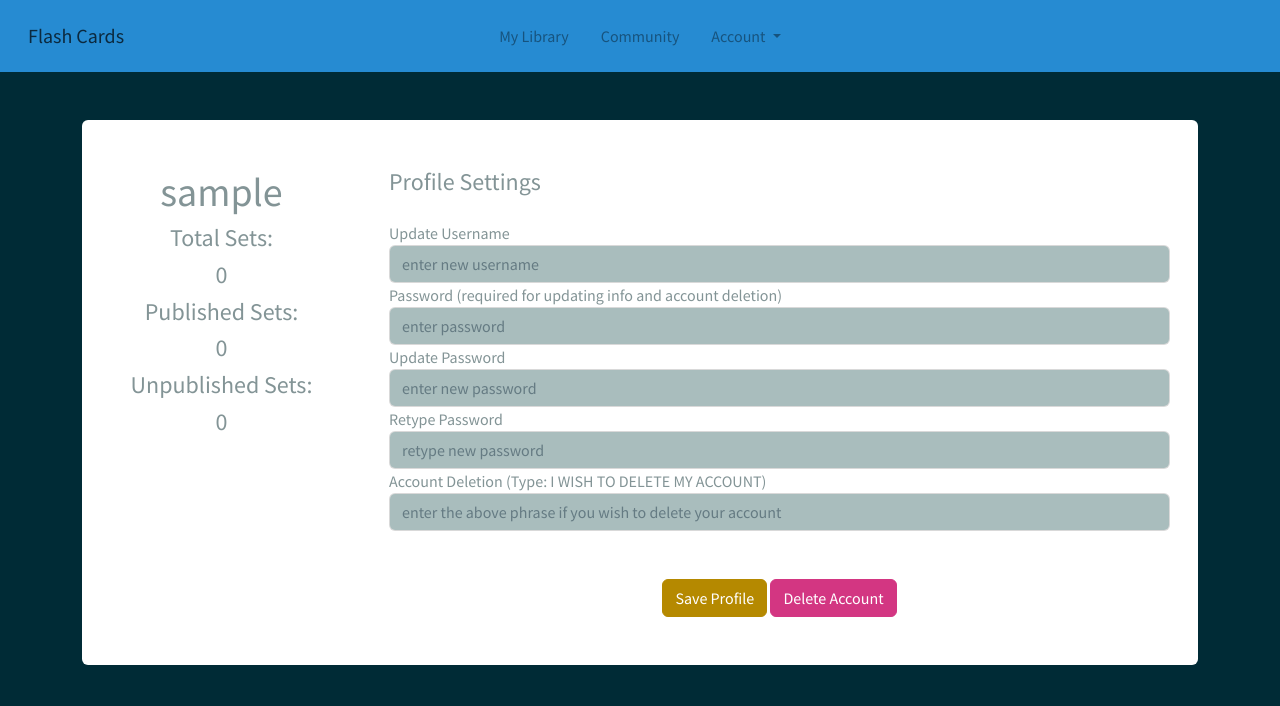
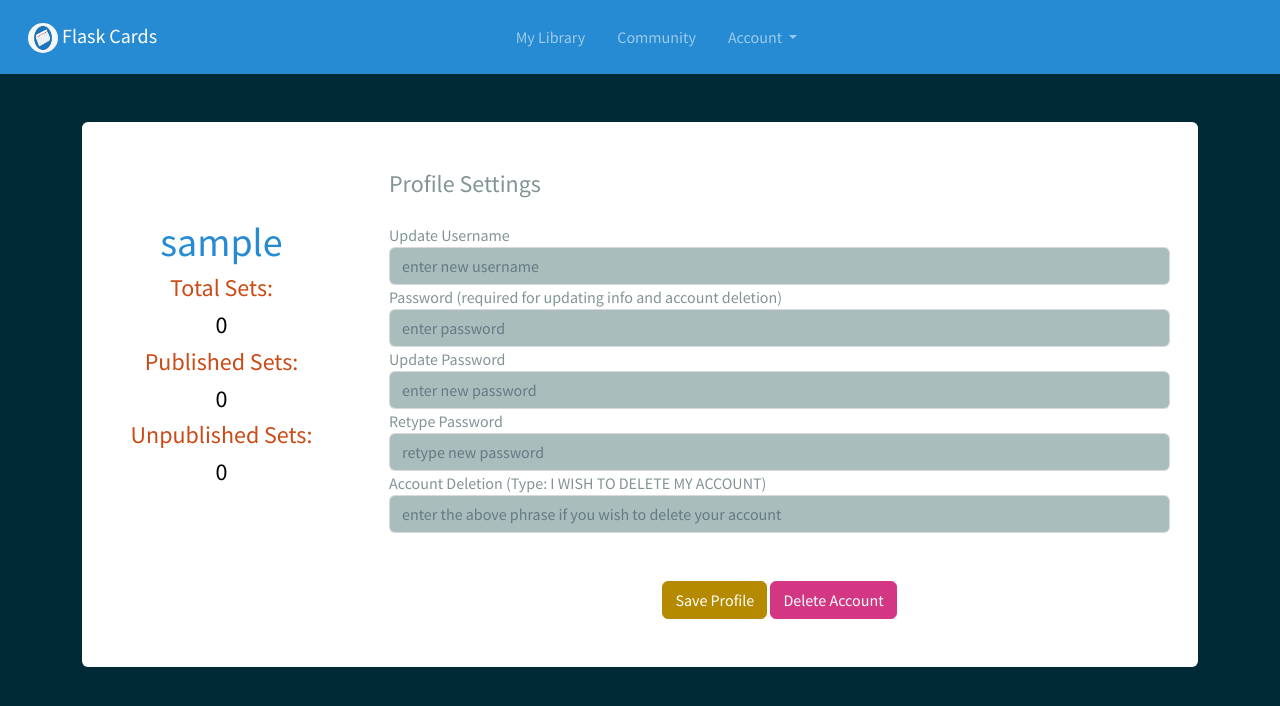
Before and after one commit to manish295/FlaskCards, a Flask app: page /profile in a window 1280 px wide. Shown: the top 706 px of the page. Run offline with Flask 2, Linux system fonts and the light colour scheme; the visitor is signed in with stand-in values (Sample User, id 1); data that the repository does not hold is empty; some libraries are stand-ins or nearby versions.

Commit message:
logo image added, readme updated, styling changes

```diff
--- a/back_end/database.py
+++ b/back_end/database.py
@@ -95,15 +95,23 @@ class Database:
             print(err)
             self.close()
 
+    def get_user_name(self, user_id):
+        try:
+            self.cur.execute("SELECT name FROM users WHERE user_id = %(user_id)s", {"user_id": user_id})
+            results = self.cur.fetchone()
+            return results
+
+        except Exception as err:
+            print(err)
+            self.close()
 
     def get_sets(self, user_id):
         try:
-            self.cur.execute("SELECT set_id, set_name, community FROM sets WHERE user_id = %(user_id)s ORDER BY set_id", {'user_id': user_id})
+            self.cur.execute("SELECT user_id, set_id, set_name, community FROM sets WHERE user_id = %(user_id)s ORDER BY set_id", {'user_id': user_id})
             results = self.cur.fetchall()
             if len(results) == 0:
                 return None
             else:
-                print(results)
                 return results
 
         except Exception as err:
@@ -112,7 +120,7 @@ class Database:
 
     def get_sets_community(self):
         try:
-            self.cur.execute("SELECT set_id, set_name, community FROM sets WHERE community = TRUE")
+            self.cur.execute("SELECT user_id, set_id, set_name, community FROM sets WHERE community = TRUE")
             results = self.cur.fetchall()
             if len(results) == 0:
                 return None
@@ -203,3 +211,16 @@ class Database:
 
     def close(self):
         self.conn.close()
+# db = Database()
+# set_info = db.get_sets_community()
+# user_names = {}
+# print(set_info)
+# if set_info != None:
+#     for x in set_info:
+#         user_id = x[0]
+#         print(user_id)
+#         name = db.get_user_name(user_id)[0]
+#         user_names[user_id] = name
+
+# db.close()
+# print(user_names)
--- a/main/routes.py
+++ b/main/routes.py
@@ -19,8 +19,14 @@ def home(community=None):
         return render_template("home.html", message="Your Card sets", set_info=set_info, c_mode=False)
     else:
         set_info = db.get_sets_community()
+        user_names = {}
+        if set_info != None:
+            for x in set_info:
+                user_id = x[0]
+                name = db.get_user_name(user_id)[0]
+                user_names[user_id] = name
         db.close()
-        return render_template("home.html", message="Community Curated Sets", set_info=set_info, c_mode=True)
+        return render_template("home.html", message="Community Curated Sets", set_info=set_info, c_mode=True, user_names=user_names)
 
 
 @main.route("/login", methods=["POST", "GET"])
@@ -50,6 +56,9 @@ def register():
         user_name = request.form["username"]
         password = request.form["password"]
         confirm_password = request.form["password-confirm"]
+        if " " in user_name:
+            flash("No spaces allowed in username!", "warning")
+            return redirect(url_for("main.register"))
         if password != confirm_password:
             flash("Passwords don't match!", "warning")
             return redirect(url_for("main.register"))
@@ -97,7 +106,7 @@ def profile():
         total = len(sets)
         published = 0
         unpublished = 0
-        for id, set_name, p in sets:
+        for u_id, set_id, set_name, p in sets:
             if p:
                 published += 1
             else:
@@ -123,6 +132,9 @@ def profile():
 
             if user_name == "":
                 user_name = None
+            if " " in user_name:
+                flash("No spaces allowed in username!", "warning")
+                return redirect(url_for("main.profile"))
             if password == "":
                 if confirm_password != "":
                     flash("Fill out password fields completely!", "warning")
@@ -174,13 +186,13 @@ def validate_user(user_id, set_id, community=False):
         set_list = []
         if db.get_sets(user_id) != None:
             for id in db.get_sets(user_id):
-                set_list.append(id[0])
+                set_list.append(id[1])
         if int(set_id) not in set_list:
             return False
     else:
         community_list = []
         if db.get_sets_community() != None:
             for id in db.get_sets_community():
-                community_list.append(id[0])
+                community_list.append(id[1])
         if int(set_id) not in community_list:
             return False
--- a/templates/base.html
+++ b/templates/base.html
@@ -3,15 +3,20 @@
         <meta charset="utf-8">
         <meta http-equiv="X-UA-Compatible" content="IE=edge">
         <link rel="stylesheet" href="https://cdn.jsdelivr.net/npm/bootswatch@5.1.3/dist/solar/bootstrap.css">
-        <title>{% block title %} Flash Cards {% endblock %}</title>
+        <title>{% block title %} Flask Cards {% endblock %}</title>
         <meta name="viewport" content="width=device-width, initial-scale=1">
+        <link rel="icon" type="image/x-icon" href="static/images/flashcards.png">
+
 
     </head>
     <body>
         {% block navbar %}
-        <nav class="navbar navbar-expand-lg navbar-light bg-info p-3">
+        <nav class="navbar navbar-expand-lg navbar-dark bg-info p-3">
             <div class="container-fluid">
-              <a class="navbar-brand" href="/">Flash Cards</a>
+              <a class="navbar-brand" href="/">
+                <img src="static/images/flashcards.png" width="30" height="30" class="rounded-pill">
+                Flask Cards
+              </a>
               <button class="navbar-toggler" type="button" data-bs-toggle="collapse" data-bs-target="#navbarNavDropdown" aria-controls="navbarNavDropdown" aria-expanded="false" aria-label="Toggle navigation">
                 <span class="navbar-toggler-icon"></span>
               </button>
@@ -25,7 +30,7 @@
                     <a class="nav-link mx-2" href="/community">Community</a>
                   </li>
                   <li class="nav-item dropdown">
-                    <a class="nav-link mx-2 dropdown-toggle" href="#" id="navbarDropdownMenuLink" role="button" data-bs-toggle="dropdown" aria-expanded="false">
+                    <a class="nav-link mx-2 dropdown-toggle" id="navbarDropdownMenuLink" role="button" data-bs-toggle="dropdown" aria-expanded="false">
                       Account
                     </a>
                     <ul class="dropdown-menu" aria-labelledby="navbarDropdownMenuLink">
--- a/templates/flashcards.html
+++ b/templates/flashcards.html
@@ -14,11 +14,6 @@
                   <div class="mb-5 text-center">
                     {% if not c_mode %}
                       <button type="button" id="addCardBtn" class="btn btn-primary">Add Flash Card</button>
-                    {% endif %}
-                    {% if not c_mode %}
-                      <a class="btn btn-danger" href="/" role="button">Back</a>
-                    {% else %}
-                      <a class="btn btn-danger" href="/community" role="button">Back</a>
                     {% endif %}
                     {% if c_mode %}
                       <a class="btn btn-success" href="/community/set/{{set_id}}/{{set_name}}/study">Study Mode</a>
--- a/templates/login.html
+++ b/templates/login.html
@@ -10,7 +10,10 @@
         <div class="bg-white  p-5 rounded shadow-sm">
           <form method="POST" action="#">
             <div class="mb-3">
-              <h2 class="text-center text-primary">Welcome to Flash Cards</h2>
+              <h2 class="text-center text-primary">Welcome to Flask Cards</h2>
+            </div>
+            <div class="mb-3 text-center">
+              <img src="static/images/flashcards.png" class="img-fluid rounded">
             </div>
             <div class="mb-3">
               <label for="username" class="form-label text-danger">Username</label>
--- a/templates/profile.html
+++ b/templates/profile.html
@@ -6,15 +6,13 @@
     <div class="row">
         <div class="col-md-3 border-right">
             <div class="d-flex flex-column align-items-center text-center p-3 py-5">
-                <span></span>
-                <span> </span>
-                <h1 class="font-weight-bold">{{username}}</h1>
-                <h4>Total Sets:</h4>
-                <h4>{{total}}</h4>
-                <h4>Published Sets:</h4>
-                <h4>{{published}}</h4>
-                <h4>Unpublished Sets:</h4>
-                <h4>{{unpublished}}</h4>
+                <h1 class="text-info mt-5">{{username}}</h1>
+                <h4 class="text-warning">Total Sets:</h4>
+                <h4 class="text-black">{{total}}</h4>
+                <h4 class="text-warning">Published Sets:</h4>
+                <h4 class="text-black">{{published}}</h4>
+                <h4 class="text-warning">Unpublished Sets:</h4>
+                <h4 class="text-black">{{unpublished}}</h4>
             </div>
         </div>
         <div class="col border-right">
```
Also changed, not shown: templates/home.html (+5 -2 lines), README.md, static/images/flashcards.png (added).
